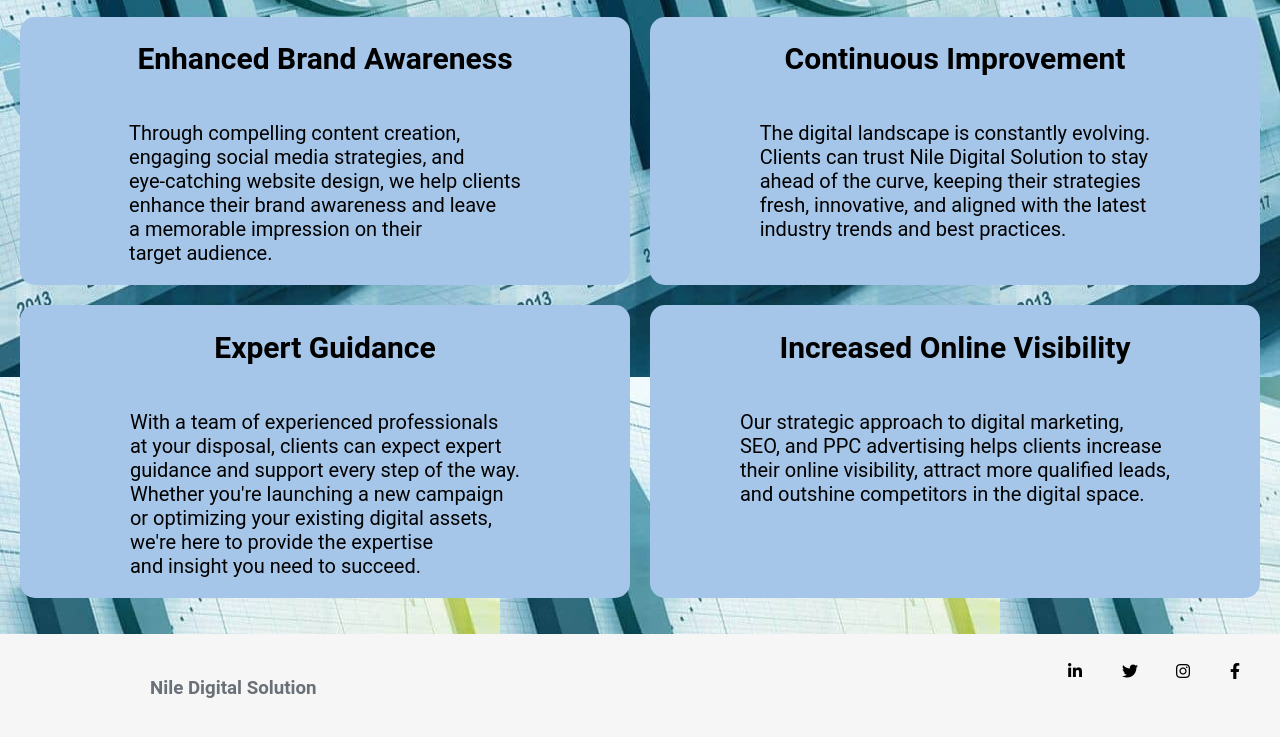
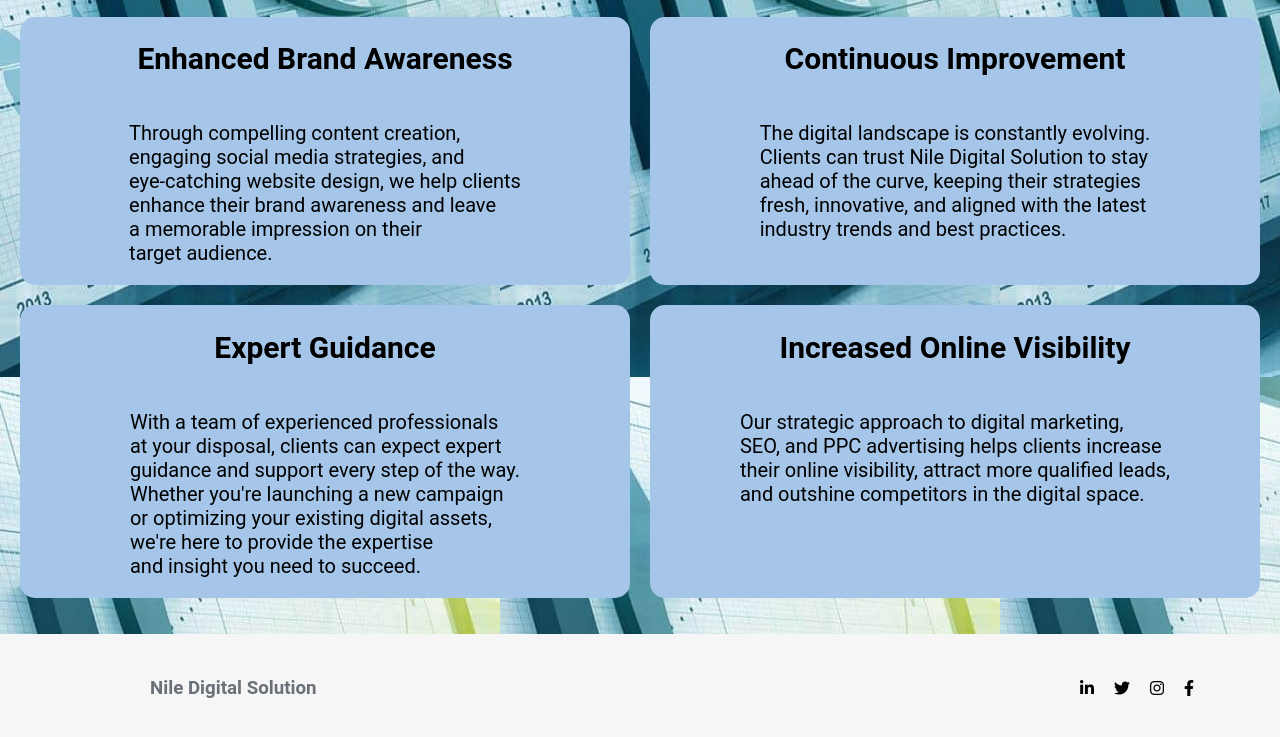
Before and after one commit to karem1035/Nile-Agency, a plain HTML site: page web_static/Homepage.html in a window 1280 px wide. Shown: the part 3032-3769 px from the top of the page. Drawn offline with Linux system fonts and the light colour scheme.

Commit message:
task final

```diff
--- a/web_static/style/homepage.css
+++ b/web_static/style/homepage.css
@@ -281,8 +281,13 @@ header .cont_btn button{
     color: rgba(105, 112, 119, 1);
     margin-left: 150px;
 }
-.footer .social_media i{
+.footer .social_media{
+    display: flex;
+    align-items: center;
+    gap: 20px;
+    margin-right: 150px;
     width: 50px;
     height: 50px;
+    cursor: pointer;
 
 }
```
